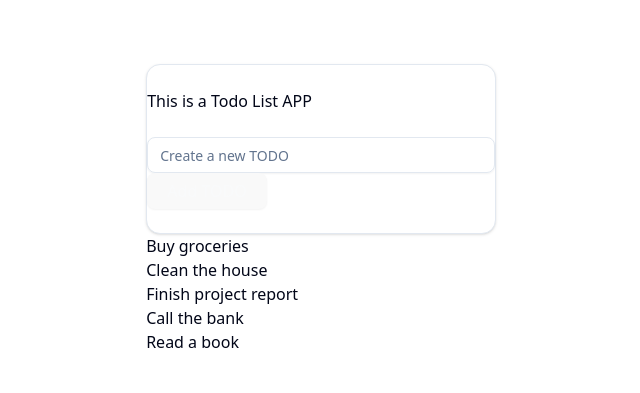
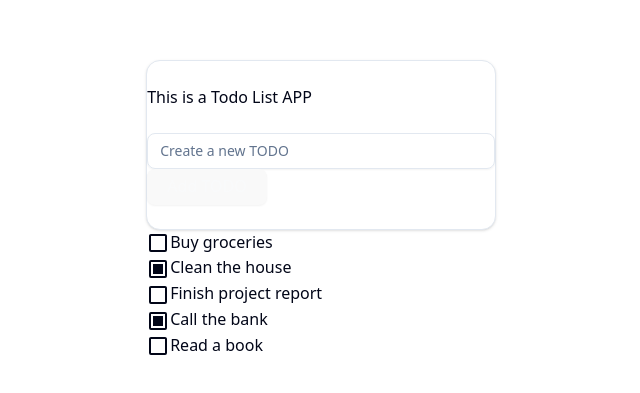
Before and after one commit to ernest03011/react-app, a React (Vite) app: page / in a window 1280 px wide. Shown: the part 191-584 px from the top of the page, without its empty margins (319-959 px from the left). Built offline with nearby package versions, Linux system fonts and the light colour scheme.

Commit message:
chore: add an icon to toggle the todo status

```diff
--- a/src/App.jsx
+++ b/src/App.jsx
@@ -1,6 +1,8 @@
 import { useState } from "react";
-
+import Icon from "@mdi/react";
+import { mdiCheckboxIntermediate, mdiCheckboxBlankOutline } from "@mdi/js";
 import { CreateTodo } from "./CreateTodo.jsx";
+// import { mdiCheckboxIntermediate } from "@mdi/js";
 
 function App() {
   // const [count, setCount] = useState(0);
@@ -12,7 +14,30 @@ function App() {
     { name: "Read a book", complete: false },
   ]);
 
-  let todoItem = todos.map((todo, index) => <li key={index}>{todo.name}</li>);
+  let todoItem = todos.map((todo, index) => (
+    <li key={index}>
+      <Icon
+        onClick={() => {
+          setTodos(
+            todos.map((value, i) => {
+              return i === index
+                ? { ...value, complete: !value.complete }
+                : value;
+            })
+          );
+        }}
+        data-todo-status={todo.complete}
+        className="inline"
+        path={
+          todo.complete === true
+            ? mdiCheckboxIntermediate
+            : mdiCheckboxBlankOutline
+        }
+        size={1}
+      />
+      {todo.name}
+    </li>
+  ));
 
   return (
     <>
```
